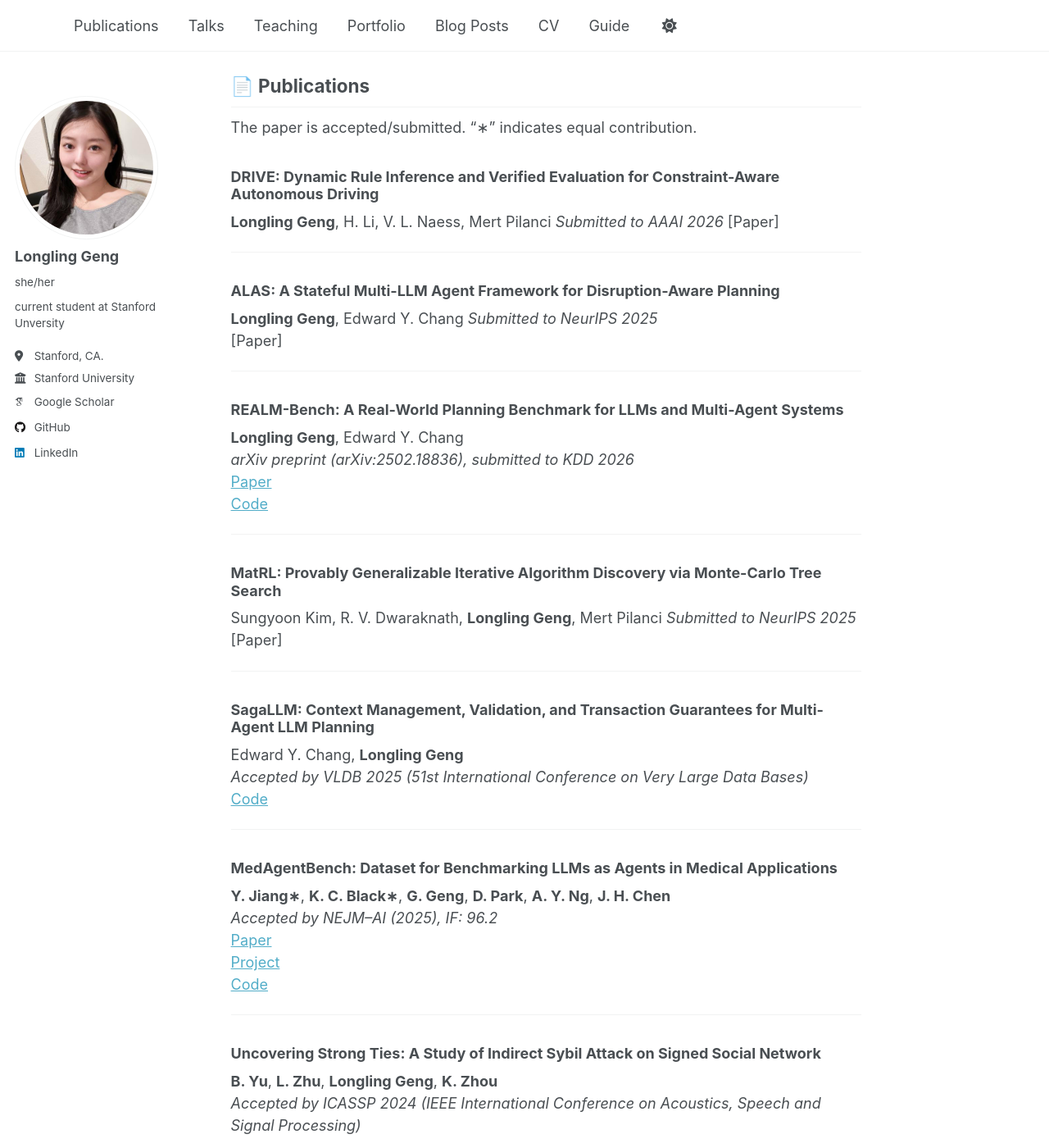
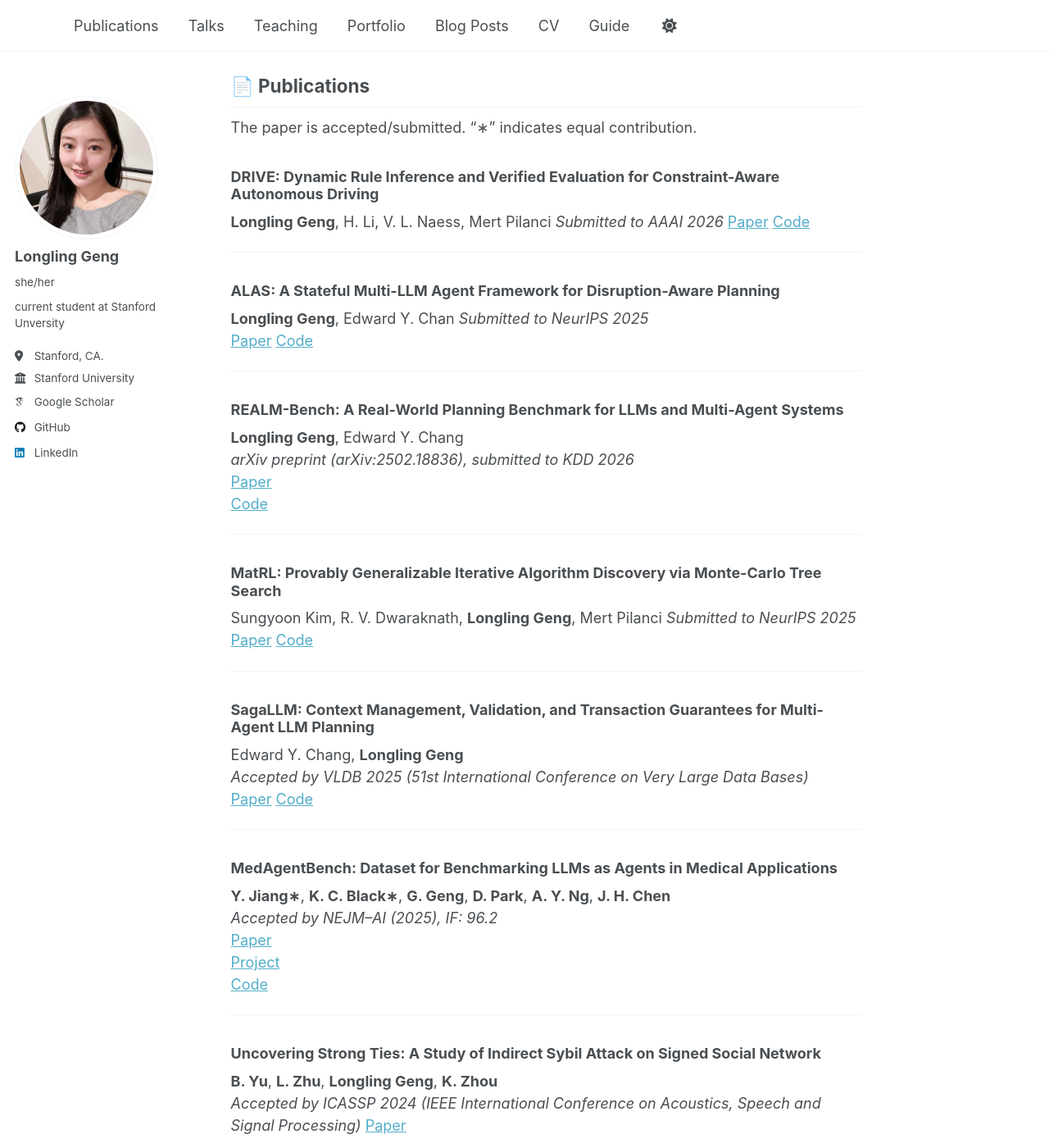
Before and after one commit to genglongling/genglongling.github.io, a Jekyll site: the page built from _pages/about.md, in a window 1280 px wide and 1400 px high, scrolled down 561 px. Shown: the whole window at 82% size. Built offline with Jekyll 4.4.1, drawn with Linux system fonts in a browser that asks for light colours; some web fonts are replaced; a script that is not in the unit is left out; some of the changed text lies outside the part shown.

Commit message:
Update about.md

```diff
--- a/_pages/about.md
+++ b/_pages/about.md
@@ -22,14 +22,16 @@ The paper is accepted/submitted. “∗” indicates equal contribution.
 ### DRIVE: Dynamic Rule Inference and Verified Evaluation for Constraint-Aware Autonomous Driving
 **Longling Geng**, H. Li, V. L. Naess, Mert Pilanci
 *Submitted to AAAI 2026*
-[Paper]
+[Paper](https://arxiv.org/abs/2508.04066)
+[Code](https://github.com/genglongling/DRIVE)
 
 ---
 
 ### ALAS: A Stateful Multi-LLM Agent Framework for Disruption-Aware Planning
-**Longling Geng**, Edward Y. Chang
+**Longling Geng**, Edward Y. Chan
 *Submitted to NeurIPS 2025*
-[Paper]
+[Paper](https://arxiv.org/abs/2505.12501)
+[Code](https://github.com/genglongling/M-APPLE-OS)
 
 ---
 
@@ -44,13 +46,15 @@ The paper is accepted/submitted. “∗” indicates equal contribution.
 ### MatRL: Provably Generalizable Iterative Algorithm Discovery via Monte-Carlo Tree Search
 Sungyoon Kim, R. V. Dwaraknath, **Longling Geng**, Mert Pilanci
 *Submitted to NeurIPS 2025*
-[Paper]
+[Paper](https://arxiv.org/abs/2507.03833)
+[Code](https://github.com/Breathingman/NewtonSchulz)
 
 ---
 
 ### SagaLLM: Context Management, Validation, and Transaction Guarantees for Multi-Agent LLM Planning
 Edward Y. Chang, **Longling Geng**
 *Accepted by VLDB 2025 (51st International Conference on Very Large Data Bases)*
+[Paper](https://arxiv.org/abs/2503.11951)
 [Code](https://github.com/genglongling/SagaLLM)
 
 ---
@@ -67,29 +71,33 @@ Edward Y. Chang, **Longling Geng**
 ### Uncovering Strong Ties: A Study of Indirect Sybil Attack on Signed Social Network
 **B. Yu**, **L. Zhu**, **Longling Geng**, **K. Zhou**
 *Accepted by ICASSP 2024 (IEEE International Conference on Acoustics, Speech and Signal Processing)*
+[Paper](https://ieeexplore.ieee.org/document/10447587)
 
 ---
 
 ### Unleashing the Power of Indirect Attacks against Trust Prediction via Preferential Path
 **B. Yu**, **L. Zhu**, **Longling Geng**, **K. Zhou**
 *Published in Journal of Knowledge and Information Systems (KAIS 2023), IF: 3.3*
+[Paper](https://link.springer.com/article/10.1007/s10115-024-02327-9)
 
 ---
 
 ### Evaluation of Smart Home Systems and Novel UV-Oriented Solution for Integration, Resilience, Inclusiveness & Sustainability
 **Longling Geng**, **X. Xiong**, **Z. Liu**, … **Y. Fang**
 *The 6th International Conference on Universal Village (IEEE UV 2023)*
+[Paper](https://ieeexplore.ieee.org/document/10185519)
 
 ---
 
 ### Multi-classification on the Diagnosis of Four Early Stages of Alzheimer’s Disease by Transfer Learning Models
 **Longling Geng**
 *SPIE, 3rd International Conference on Artificial Intelligence and Computer Engineering*
-
+[Paper](https://www.spiedigitallibrary.org/conference-proceedings-of-spie/12610/126105O/Multi-classification-on-the-diagnosis-of-four-early-stages-of/10.1117/12.2671412.full)
 
 ---
 
 ## 💼 Professional Experience
+- **reviewer**: KDD 2025, AAAI 2026
 
 ---
 
```
